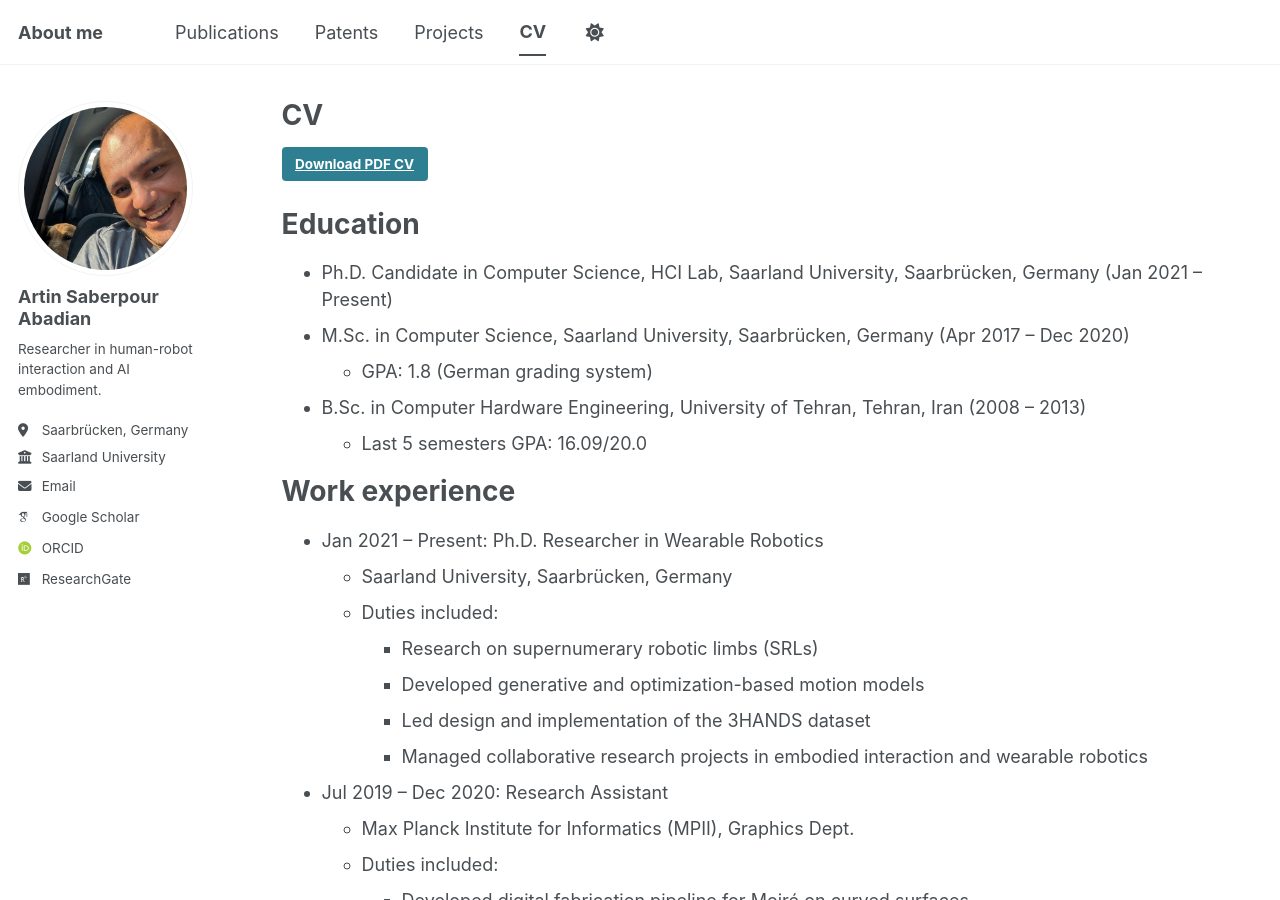
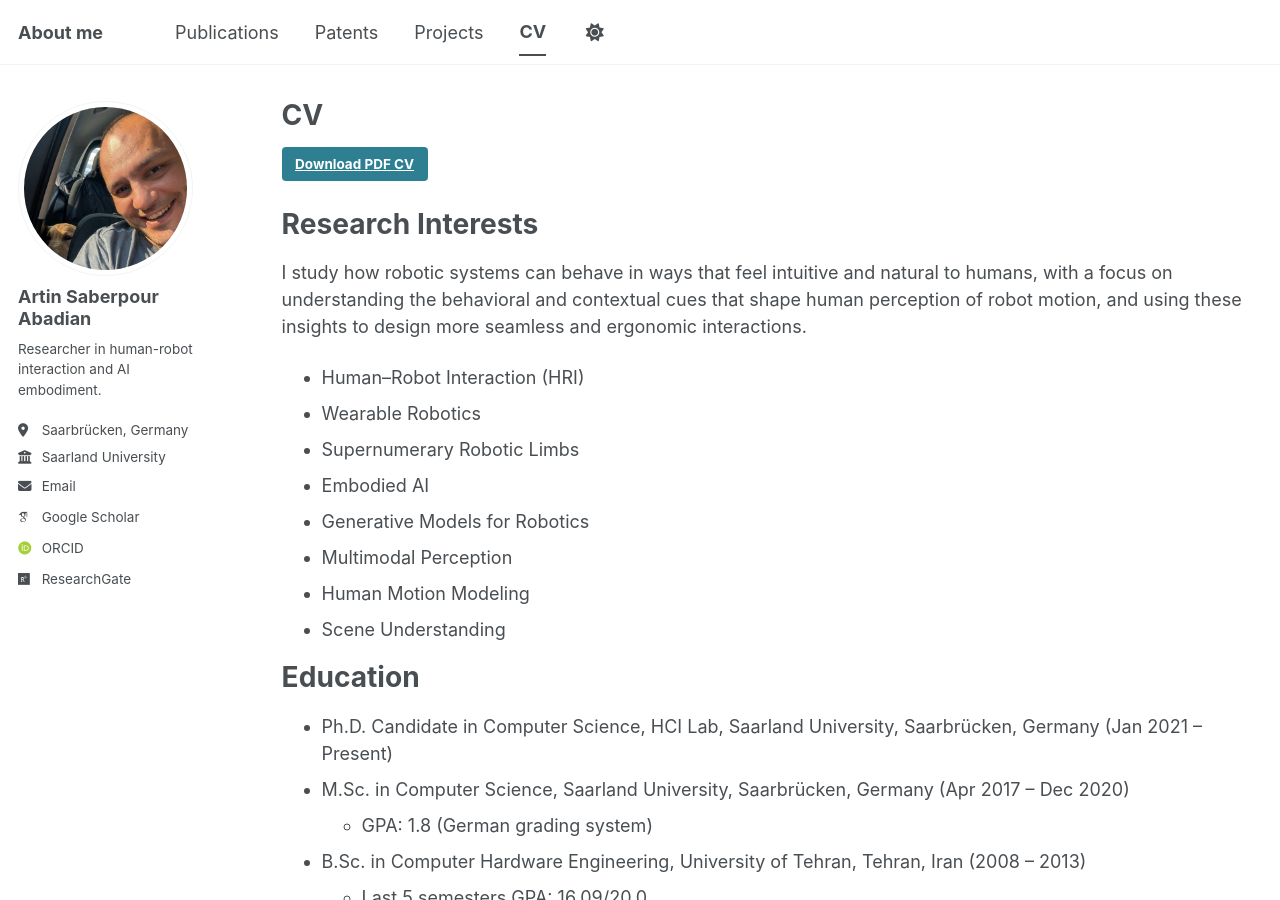
Before and after one commit to artin-saberpour/artin-saberpour.github.io, a Jekyll site: the page built from _pages/cv.md, in a window 1280 px wide and 900 px high. Built offline with Jekyll 4.4.1, drawn with Linux system fonts in a browser that asks for light colours; some web fonts are replaced; a script bundle is joined from its source files by our own code; library files that are not in the unit come from our copies.

Commit message:
Update cv.md

```diff
--- a/_pages/cv.md
+++ b/_pages/cv.md
@@ -10,6 +10,20 @@ redirect_from:
 {% include base_path %}
 
 [Download PDF CV](/files/Artin_Saberpour_CV.pdf){: .btn .btn--primary}
+
+Research Interests
+======
+I study how robotic systems can behave in ways that feel intuitive and natural to humans, with a focus on understanding the behavioral and contextual cues that shape human perception of robot motion, and using these insights to design more seamless and ergonomic interactions.
+
+* Human–Robot Interaction (HRI)
+* Wearable Robotics
+* Supernumerary Robotic Limbs
+* Embodied AI
+* Generative Models for Robotics
+* Multimodal Perception
+* Human Motion Modeling
+* Scene Understanding
+
 
 Education
 ======
```
